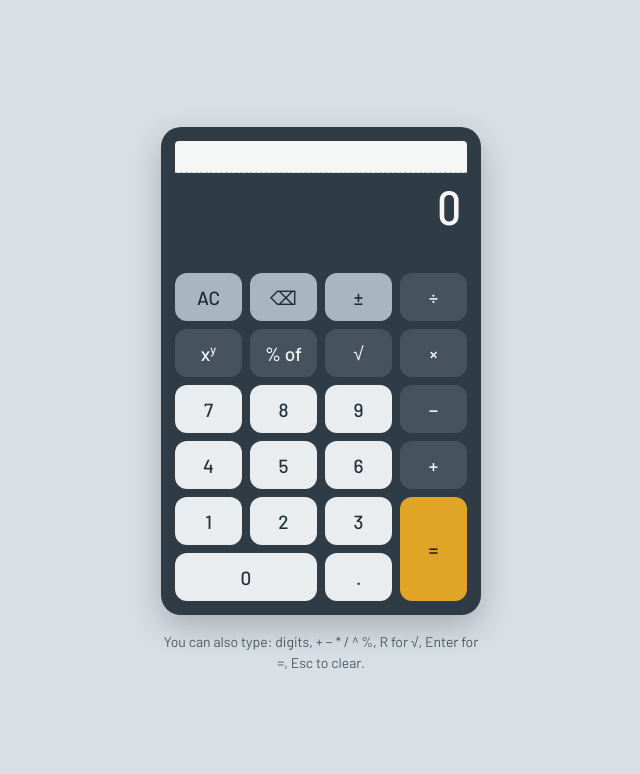
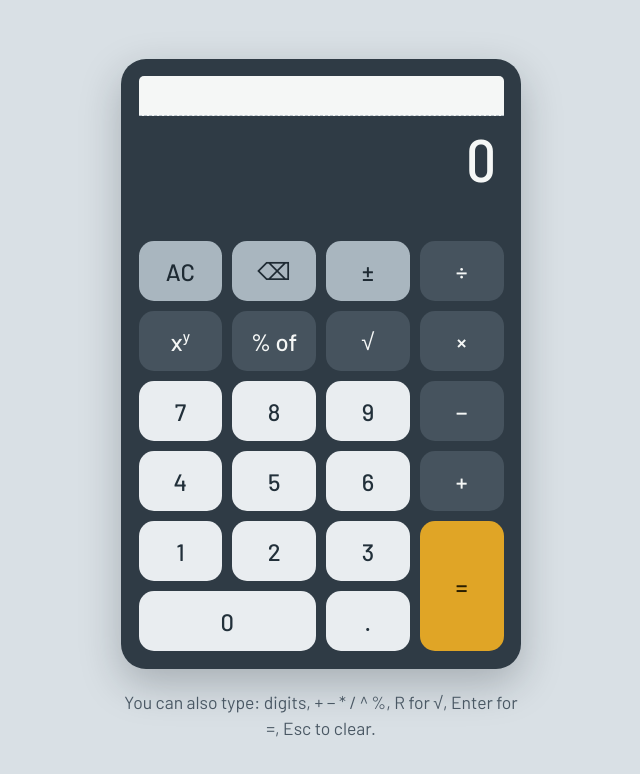
Before and after one commit to emirgilbaz/calculator, a React (Vite) app in the folder frontend/: page / in a window 1280 px wide. Shown: the top 774 px of the page, without its empty margins (319-959 px from the left). Built offline with nearby package versions, Linux system fonts and the light colour scheme.

Commit message:
style(frontend): scale the calculator up on larger screens

```diff
--- a/frontend/src/styles.css
+++ b/frontend/src/styles.css
@@ -225,3 +225,23 @@ body {
     transform: none;
   }
 }
+/* ---------- Larger screens ---------- */
+/* Everything is sized in rem, so raising the root font size scales the whole
+   calculator. Each step needs enough height to fit without scrolling. */
+@media (min-width: 40em) and (min-height: 42em) {
+  html {
+    font-size: 112.5%;
+  }
+}
+
+@media (min-width: 40em) and (min-height: 50em) {
+  html {
+    font-size: 125%;
+  }
+}
+
+@media (min-width: 40em) and (min-height: 58em) {
+  html {
+    font-size: 137.5%;
+  }
+}
```
